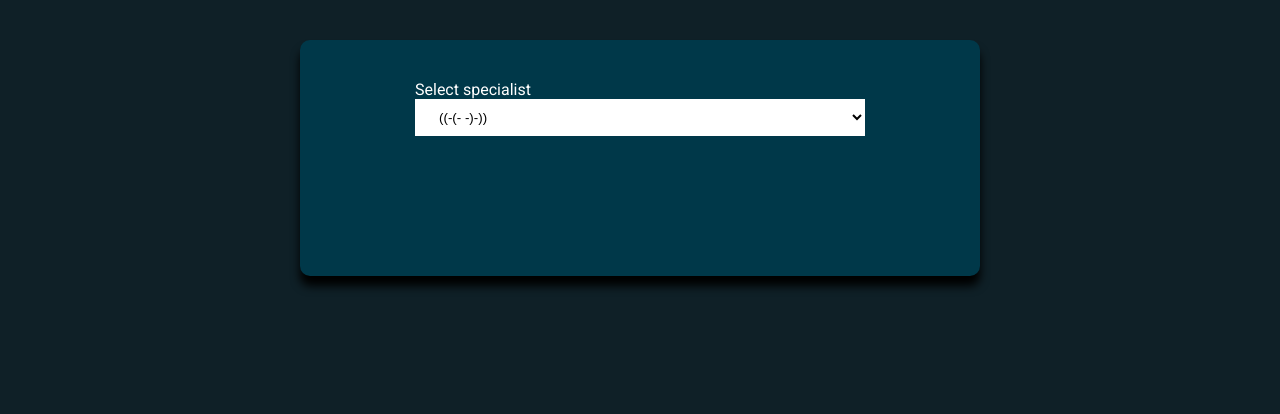
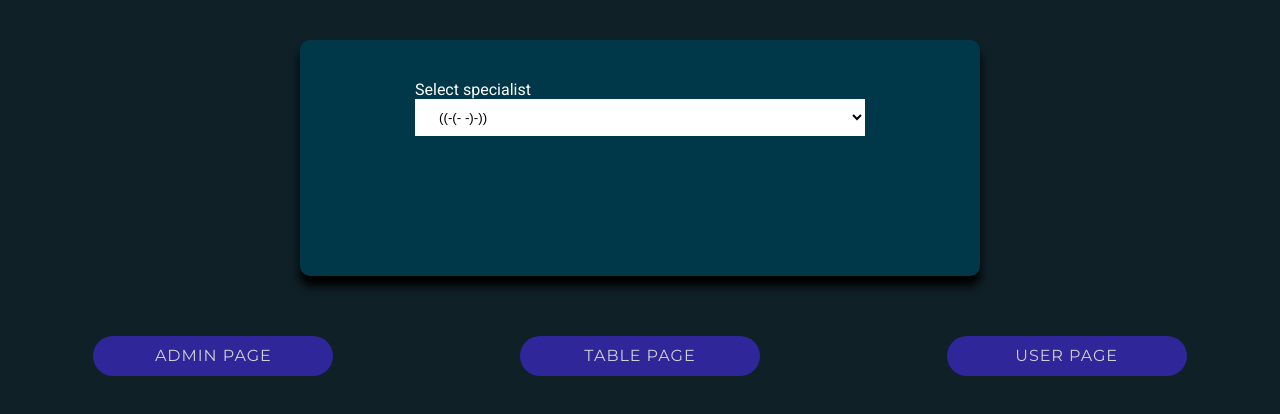
Before and after one commit to Rokaskl/nfq_front, a plain HTML site: page spec.html in a window 1280 px wide. Drawn offline with Linux system fonts and the light colour scheme.

Commit message:
Buttons to navigate through pages

```diff
--- a/spec.html
+++ b/spec.html
@@ -23,7 +23,11 @@
     </form>
 
     <div class="container" id="tables"></div>
-
+    <div class="links">
+      <a href="admin.html"> Admin Page</a>
+      <a href="index.html"> Table Page</a>
+      <a href="user.html"> User Page</a>
+    </div>
     <script src="specialist.js"></script>
   </body>
 </html>
--- a/style.css
+++ b/style.css
@@ -155,3 +155,33 @@ button:hover {
   opacity: 1;
   width: 140px;
 }
+a {
+  font-family: "Montserrat", sans-serif;
+
+  margin-top: 20px;
+  width: 200px;
+  height: 20px;
+  background: #3628b6;
+  text-align: center;
+  border: none;
+  padding: 10px 20px;
+  border-radius: 30px;
+  letter-spacing: 0.06em;
+  text-transform: uppercase;
+  text-decoration: none;
+  outline: none;
+  color: white;
+  transition: 0.3s;
+  opacity: 0.8;
+}
+a:hover {
+  opacity: 1;
+  width: 220px;
+}
+.links {
+  flex-wrap: wrap;
+  display: flex;
+  align-content: flex-end;
+
+  justify-content: space-around;
+}
```
Also changed, not shown: admin.html (+6 -2 lines), index.html (+7 -3 lines), user.html (+5 -1 lines).
